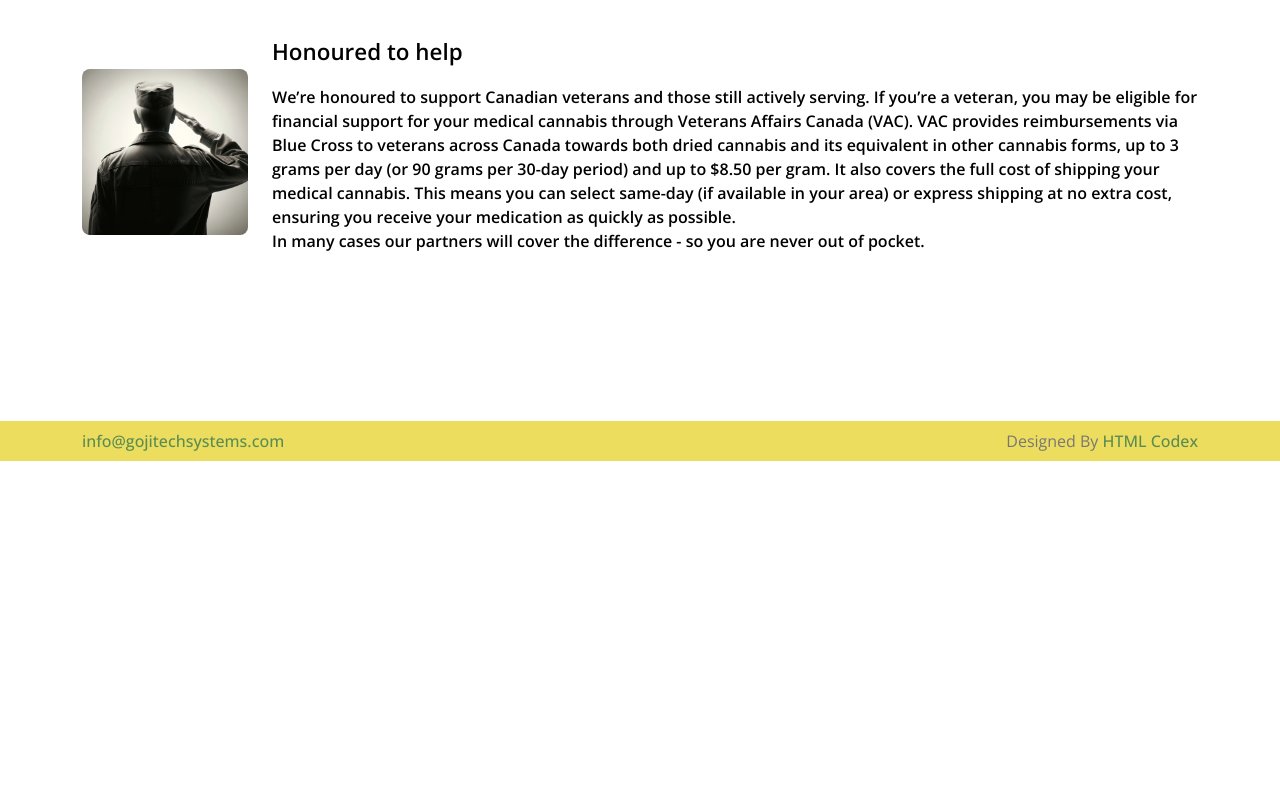
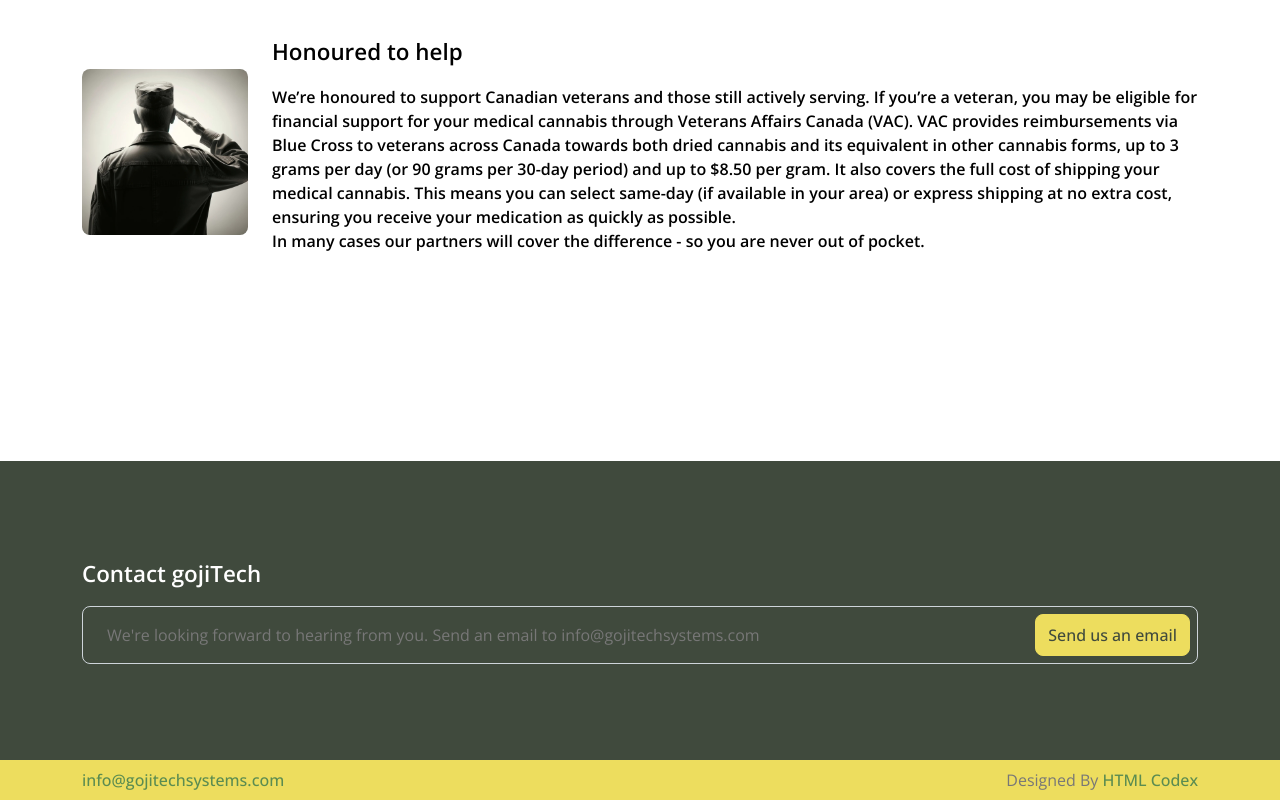
Before and after one commit to mradamcole/gojitech, a plain HTML site: page index.html in a window 1280 px wide. Shown: the part 2696-3496 px from the top of the page. Before the commit the page ends 3157 px from the top, so only its background shows below. Drawn offline with nearby package versions, Linux system fonts and the light colour scheme.

Commit message:
Added Contact section

```diff
--- a/index.html
+++ b/index.html
@@ -37,7 +37,7 @@
     <link href="css/visible_in_viewport.css" rel="stylesheet">
     <style>
         /* The following overrides the default active color used in the navbar */
-        .navbar-nav > .active {
+        .navbar-nav>.active {
             color: #ddf !important;
         }
     </style>
@@ -334,6 +334,23 @@
         </div>
 
         <h4 class="navAnchor" id="contact">id:contact</h4>
+        <!-- Footer Start -->
+        <div class="container-fluid bg-dark footer mt-5 py-5 wow fadeIn" data-wow-delay="0.1s">
+            <div class="container py-5">
+                <div class="row g-5">
+                    <div class="col-lg-12 col-md-6">
+                        <p class="mb-3" style="color: #fff; font-size: 140%; font-weight: bold;">Contact gojiTech</p>
+                        <!-- <p>Dolor amet sit justo amet elitr clita ipsum elitr est.</p> -->
+                        <div class="position-relative w-100">
+                            <input class="form-control bg-transparent w-100 py-3 ps-4 pe-5" type="text" value="We're looking forward to hearing from you. Send an email to info@gojitechsystems.com" disabled>
+                            <button type="button" class="btn btn-secondary py-2 position-absolute top-0 end-0 mt-2 me-2" onClick="window.location='mailto:info@gojitechsystems.com'">Send us an email</button>
+                        </div>
+                    </div>
+                </div>
+            </div>
+        </div>
+        <!-- Footer End -->
+
         <!-- Copyright Start -->
         <div class="container-fluid bg-secondary text-body copyright py-2">
             <div class="container">
@@ -348,7 +365,6 @@
                 </div>
             </div>
         </div>
-        <!-- Copyright End -->
 
         <!-- Back to Top -->
         <a href="#" class="btn btn-lg btn-primary btn-lg-square rounded-circle back-to-top"><i class="bi bi-arrow-up"></i></a>
```
